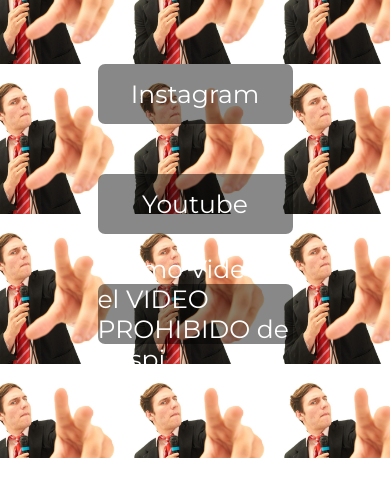
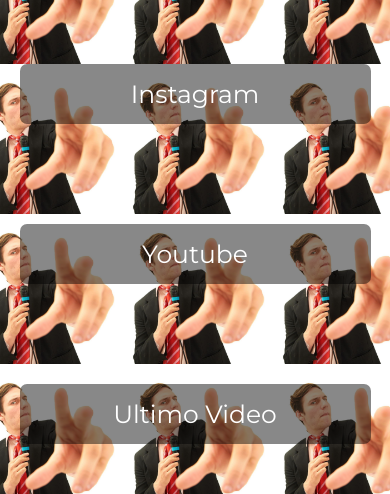
Before and after one commit to mankerz/gaspidlinks, a plain HTML site: page index.html in a window 390 px wide. Shown: the part 386-880 px from the top of the page. Before the commit the page ends 844 px from the top, so only its background shows below. Drawn offline with Linux system fonts and the light colour scheme.

Commit message:
Add files via upload

```diff
--- a/assets/css/styles.css
+++ b/assets/css/styles.css
@@ -76,3 +76,17 @@ header .container__img img {
   color: white;
   background-color: rgba(0, 0, 0, 0.815);
 }
+@media screen and (max-width: 1280px) {
+  .clean-mid {
+    display: none;
+  }
+  .container .content {
+    width: 80%;
+  }
+}
+@media screen and (max-width: 480px) {
+  .container .content {
+    width: 90%;
+    padding: 0 0 50px 0;
+  }
+}
--- a/index.html
+++ b/index.html
@@ -39,7 +39,9 @@
             <a href="https://www.youtube.com/channel/UCfLTaP7dww1M8Vr5DKzzRZA">Youtube</a>
         </div>
         <div class="content">
-            <a href="https://www.youtube.com/watch?v=id2loHazqbA">Ultimo Video - el VIDEO PROHIBIDO de gaspi</a>
+            <a href="https://www.youtube.com/watch?v=id2loHazqbA">Ultimo Video <span class="clean-mid">- el VIDEO
+                    PROHIBIDO de
+                    gaspi</span></a>
         </div>
     </div>
 </body>
```
